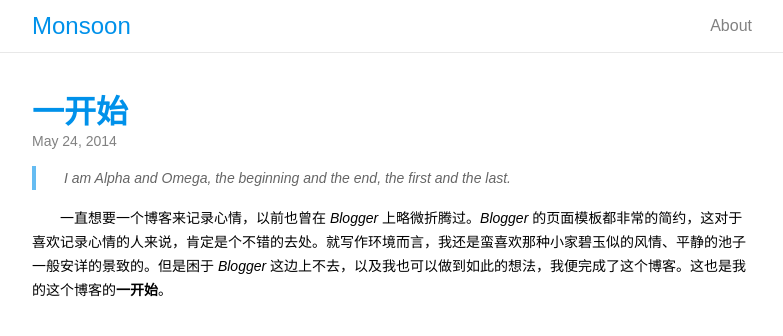
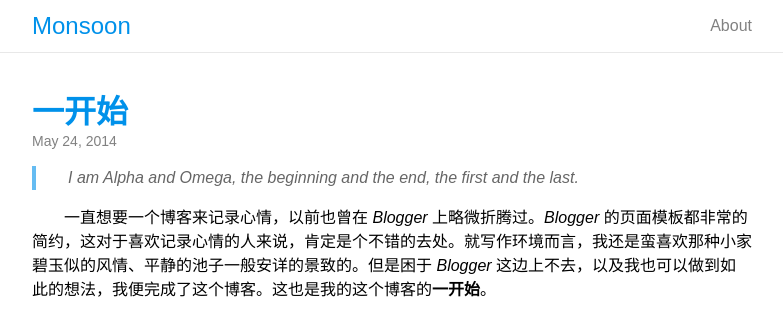
Before and after one commit to youxiaojie/floating-cat.github.io, a Jekyll site: the page built from _posts/2014-05-24-yi-kai-shi.md, in a window 1280 px wide. Shown: the top 336 px of the page, without its empty margins (248-1031 px from the left). Built offline with Jekyll 4.4.1, drawn with Linux system fonts in a browser that asks for light colours; comment, search, counter and statistics services are not loaded.

Commit message:
Tweak post content style

```diff
--- a/_sass/main.sass
+++ b/_sass/main.sass
@@ -55,21 +55,20 @@
   h2, h3, h2, h5, h6
     color: $pure-blue
   p
-    font-size: .875em
     text-indent: 2em
-    line-height: 1.714em
+    line-height: 1.5em
   blockquote
     opacity: .6
     font-style: italic
     margin-left: 0
-    border-left: 0.286em solid $pure-blue
+    border-left: .25em solid $pure-blue
 
 .post
   pre, code
-    padding: .071em
-    border: .071em solid $very-light-gray
+    padding: .063em
+    border: .063em solid $very-light-gray
   pre
-    padding: .667em .667em
+    padding: .625em
     code
       padding: 0
       border: none
```
